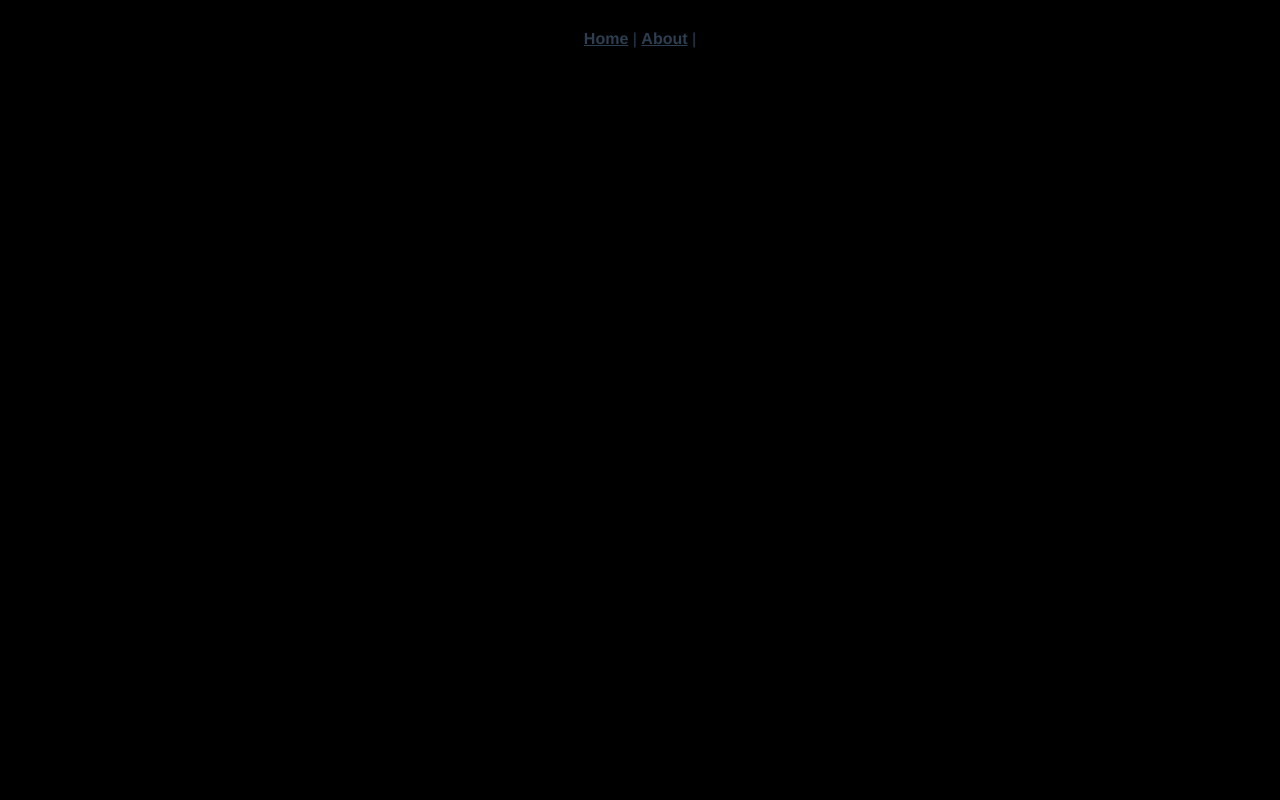
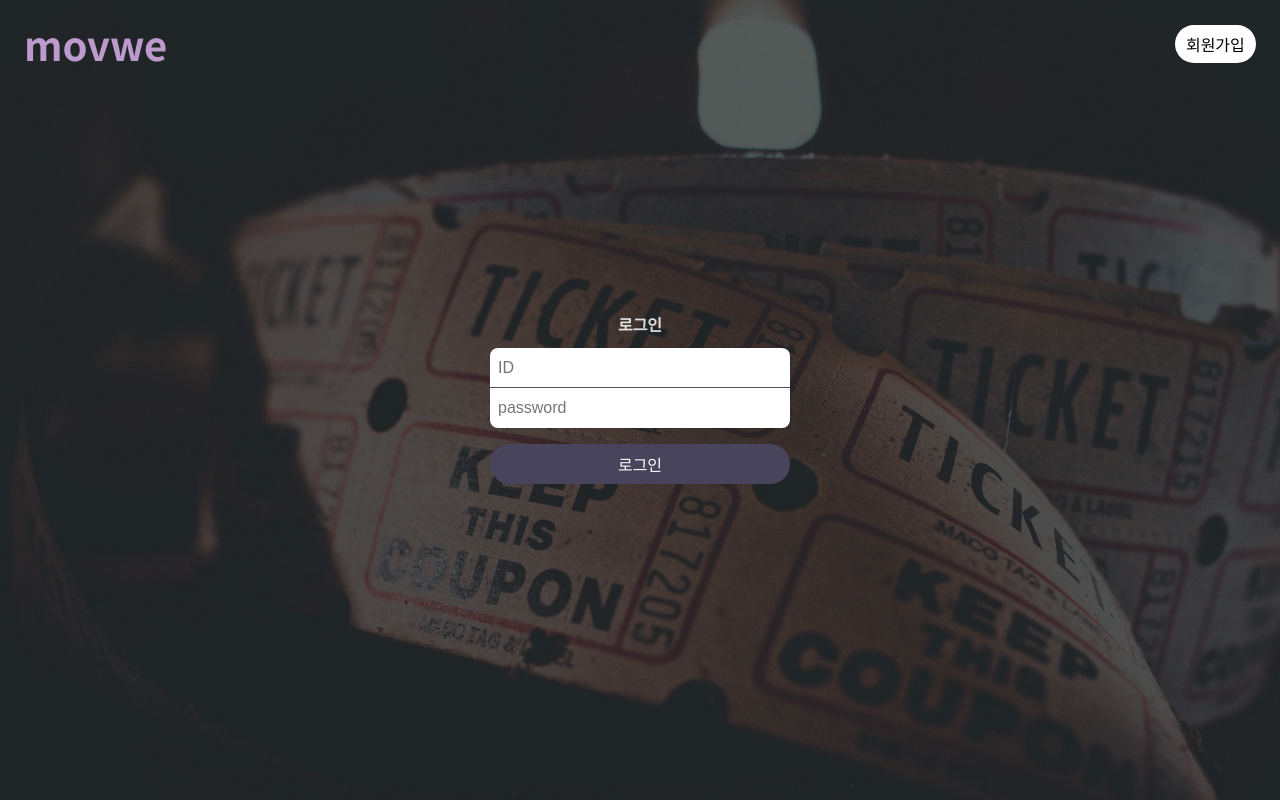
Before and after one commit to jiyong1/movwe-community, a Vue app in the folder client/: page /sign_in in a window 1280 px wide. Built offline with nearby package versions, Linux system fonts and the light colour scheme.

Commit message:
login, signup form 구성 완료

```diff
--- a/client/public/index.html
+++ b/client/public/index.html
@@ -5,6 +5,9 @@
     <meta http-equiv="X-UA-Compatible" content="IE=edge">
     <meta name="viewport" content="width=device-width,initial-scale=1.0">
     <link rel="icon" href="<%= BASE_URL %>favicon.ico">
+    <link rel="preconnect" href="https://fonts.gstatic.com">
+    <link href="https://fonts.googleapis.com/css2?family=Noto+Sans+KR:wght@400;500;700&display=swap" rel="stylesheet">
+    <link rel="stylesheet" href="https://cdn.jsdelivr.net/npm/reset-css@5.0.1/reset.min.css">
     <title><%= htmlWebpackPlugin.options.title %></title>
   </head>
   <body>
--- a/client/src/App.vue
+++ b/client/src/App.vue
@@ -1,17 +1,62 @@
 <template>
   <div id="app">
     <div id="nav">
-      <router-link :to="{ name: 'Home' }">Home</router-link> |
-      <router-link :to="{ name: 'About' }">About</router-link> |
+      <h1>movwe</h1>
+      <div v-if="login">
+        <router-link :to="{ name: 'Home' }">Home</router-link> |
+        <router-link :to="{ name: 'About' }">About</router-link> |
+      </div>
+      <div v-else>
+        <div class="sign-btn" @click="goSignUp" v-if="this.$router.currentRoute.name === 'Login'">
+          회원가입
+        </div>
+        <div v-else class="sign-btn" @click="goLogin">
+          로그인
+        </div>
+      </div>
     </div>
     <router-view/>
   </div>
 </template>
 
+<script>
+
+export default {
+  computed: {
+    login: function () {
+      return this.$store.state.isLogin;
+    },
+  },
+  created: function () {
+    // this.$store.dispatch('getToken');
+    // if (!this.$store.state.isLogin) {
+    //   if (this.$router.currentRoute.name !== 'Login'){
+    //     this.$router.push({name: 'Login'})
+    //   }
+    // }
+  },
+  methods: {
+    goSignUp: function () {
+      this.$router.push({ name: 'SignUp' })
+    },
+    goLogin: function () {
+      this.$router.push({ name: 'Login' })
+    }
+  }
+}
+
+</script>
+
+
 <style>
+* {
+  box-sizing: border-box;
+}
 body {
   margin: 0;
-  background-color: black;
+  background-color: #222;
+  color: #e0dfdf;
+  font-family: 'Noto Sans KR', sans-serif;
 }
 body.modal-open {
   overflow: hidden;
@@ -21,24 +66,46 @@ body.modal-open > #app {
 
 }
 #app {
-  font-family: Avenir, Helvetica, Arial, sans-serif;
-  -webkit-font-smoothing: antialiased;
-  -moz-osx-font-smoothing: grayscale;
-  text-align: center;
-  color: #2c3e50;
+  /* text-align: center; */
   /* position: relative; */
 }
 
 #nav {
-  padding: 30px;
+  width: 100%;
+  padding: 1.5rem;
+  display: flex;
+  justify-content: space-between;
+  align-items: center;
+  position: fixed;
+  z-index: 10;
+}
+
+#nav > h1 {
+  font-size: 2.5rem;
+  font-weight: bold;
+  color: #BD9ACC
+}
+
+.sign-btn {
+  padding: .7em;
+  background: white;
+  border-radius: 2rem;
+  color: black;
+  cursor: pointer;
+  transition: .5s;
+  /* z-index: 10; */
+}
+
+.sign-btn:hover {
+  color: white;
+  background-color: black;
 }
 
 #nav a {
   font-weight: bold;
-  color: #2c3e50;
 }
 
 #nav a.router-link-exact-active {
-  color: #42b983;
+
 }
 </style>
--- /dev/null
+++ b/client/src/components/LoginForm.vue
@@ -0,0 +1,91 @@
+<template>
+  <div class="login-div">
+    <div class="back-img"></div>
+    <form @submit.prevent="login">
+      <div class="header">로그인</div>
+      <input type="text" name="username" placeholder="ID">
+      <input type="password" name="password" placeholder="password">
+      <button type="submit">로그인</button>
+    </form>
+  </div>
+</template>
+
+<script>
+export default {
+  name: 'LoginForm',
+}
+</script>
+
+<style scoped>
+.login-div {
+  position: absolute;
+  width: 100vw;
+  height: 100vh;
+  top: 0;
+  left: 0;
+  display: flex;
+  justify-content: center;
+  align-items: center;
+}
+.back-img {
+  background-image: url('../assets/ticket.jpg');
+  background-size: cover;
+  background-repeat: no-repeat;
+  opacity: 0.3;
+  position: fixed;
+  width: 100vw;
+  height: 100vh;
+  top: 0;
+  left: 0;
+  z-index: 0;
+}
+form {
+  width: 300px;
+  display: flex;
+  flex-direction: column;
+  z-index: 1;
+}
+
+form > .header {
+  display: flex;
+  justify-content: center;
+  font-weight: bold;
+  margin-bottom: 1rem;
+}
+
+form > input {
+  height: 2.5rem;
+  font-size: 1rem;
+  border: 0px;
+  padding: .2rem .5rem
+}
+form > input:focus {
+  outline: none;
+}
+
+form > input:nth-of-type(1) {
+  border-top-left-radius: .5rem;
+  border-top-right-radius: .5rem;
+  border-bottom: .3px solid #555;
+}
+
+form > input:nth-of-type(2) {
+  border-bottom-left-radius: .5rem;
+  border-bottom-right-radius: .5rem;
+  margin-bottom: 1rem;
+}
+
+form > button {
+  border: none;
+  background-color: #48445C;
+  color: white;
+  font-size: 1rem;
+  padding: .5rem;
+  border-radius: 100px;
+  transition: .5s;
+}
+
+form > button:hover {
+  background-color: #151129;
+}
+</style>
--- /dev/null
+++ b/client/src/components/SignUpForm.vue
@@ -0,0 +1,93 @@
+<template>
+  <div class="login-div">
+    <div class="back-img"></div>
+    <form @submit.prevent="signup">
+      <div class="header">회원가입</div>
+      <input type="text" name="username" placeholder="ID">
+      <input type="password" name="password" placeholder="password">
+      <input type="password" name="password" placeholder="password confirmation">
+      <button type="submit">회원가입</button>
+    </form>
+  </div>
+</template>
+
+<script>
+export default {
+  name: 'SignUpForm',
+}
+</script>
+
+<style scoped>
+.login-div {
+  position: absolute;
+  width: 100vw;
+  height: 100vh;
+  top: 0;
+  left: 0;
+  display: flex;
+  justify-content: center;
+  align-items: center;
+}
+.back-img {
+  background-image: url('../assets/ticket.jpg');
+  background-size: cover;
+  background-repeat: no-repeat;
+  opacity: 0.3;
+  position: fixed;
+  width: 100vw;
+  height: 100vh;
+  top: 0;
+  left: 0;
+  z-index: 0;
+}
+form {
+  width: 300px;
+  display: flex;
+  flex-direction: column;
+  z-index: 1;
+}
+
+form > .header {
+  display: flex;
+  justify-content: center;
+  font-weight: bold;
+  margin-bottom: 1rem;
+}
+
+form > input {
+  height: 2.5rem;
+  font-size: 1rem;
+  border: 0px;
+  padding: .2rem .5rem
+}
+form > input:focus {
+  outline: none;
+}
+
+form > input:nth-of-type(1) {
+  border-top-left-radius: .5rem;
+  border-top-right-radius: .5rem;
+  border-bottom: .3px solid #555;
+}
+
+form > input:nth-of-type(3) {
+  border-bottom-left-radius: .5rem;
+  border-bottom-right-radius: .5rem;
+  border-top: .3px solid #555;
+  margin-bottom: 1rem;
+}
+
+form > button {
+  border: none;
+  background-color: #48445C;
+  color: white;
+  font-size: 1rem;
+  padding: .5rem;
+  border-radius: 100px;
+  transition: .5s;
+}
+
+form > button:hover {
+  background-color: #151129;
+}
+</style>
--- a/client/src/router/index.js
+++ b/client/src/router/index.js
@@ -2,6 +2,8 @@ import Vue from 'vue'
 import VueRouter from 'vue-router'
 import Home from '../views/Home.vue'
 import About from '../views/About.vue'
+import Login from '../views/accounts/Login.vue'
+import SignUp from '../views/accounts/SignUp.vue'
 
 Vue.use(VueRouter)
 
@@ -15,6 +17,16 @@ const routes = [
     path: '/about',
     name: 'About',
     component: About
+  },
+  {
+    path: '/sign_in',
+    name: 'Login',
+    component: Login
+  },
+  {
+    path: '/sign_up',
+    name: 'SignUp',
+    component: SignUp
   }
 ]
 
--- a/client/src/store/index.js
+++ b/client/src/store/index.js
@@ -5,10 +5,30 @@ Vue.use(Vuex)
 
 export default new Vuex.Store({
   state: {
+    isLogin: false,
+    jwtToken: '',
   },
   mutations: {
+    TOKEN: function (state, jwtToken) {
+      if (jwtToken) {
+        state.jwtToken = jwtToken;
+        state.isLogin = true;
+      } else {
+        state.isLogin = false;
+      }
+    }
   },
   actions: {
+    getToken: function (context) {
+      const token = localStorage.getItem('jwt-token');
+      context.commit('TOKEN', token);
+    },
+    login: async function (context, data) {
+      console.log(context, data)
+    },
+    signup: async function (context, data) {
+      console.log(context, data)
+    },
   },
   modules: {
   }
--- a/client/src/views/Home.vue
+++ b/client/src/views/Home.vue
@@ -99,7 +99,7 @@ export default {
     display: flex;
     /* flex-direction: column; */
 
-    height: 2000px;
+    /* height: 2000px; */
   }
   /* .modal-open .home {
     overflow-y: scroll;
--- /dev/null
+++ b/client/src/views/accounts/Login.vue
@@ -0,0 +1,26 @@
+<template>
+    <div>
+      <LoginForm />
+    </div>
+</template>
+
+<script>
+import LoginForm from '@/components/LoginForm.vue'
+
+export default {
+  name: 'Login',
+  components: {
+    LoginForm
+  },
+  methods: {
+    login: function (e) {
+
+      console.log(this.$store.dispatch('login', e.target));
+    }
+  }
+}
+</script>
+
+<style scoped>
+
+</style>
--- /dev/null
+++ b/client/src/views/accounts/SignUp.vue
@@ -0,0 +1,25 @@
+<template>
+  <div>
+    <SignUpForm />
+  </div>
+</template>
+
+<script>
+import SignUpForm from '@/components/SignUpForm.vue'
+
+export default {
+  name: 'SignUp',
+  components: {
+    SignUpForm
+  },
+  methods: {
+    signup: function () {
+      this.$store.dispatch('signup')
+    }
+  }
+}
+</script>
+
+
+<style scoped>
+</style>
```
Also changed, not shown: client/src/assets/ticket.jpg (added), client/src/image/sample.png (deleted).
